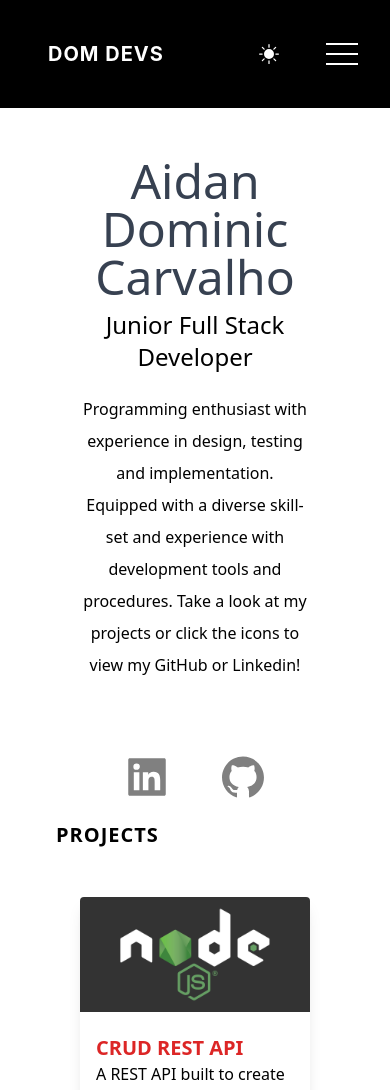
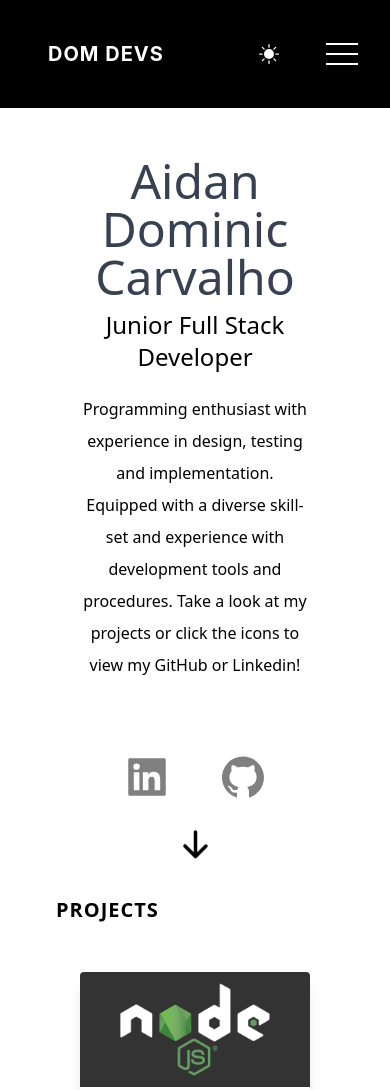
Before and after one commit to DomDevs2000/React-NextJS-Personal-Website, a Next.js app: page / in a window 390 px wide. Shown: the top 1090 px of the page. Built offline with nearby package versions, Linux system fonts and the light colour scheme.

Commit message:
added animated arrow for mobile screen sizes

```diff
--- a/pages/index.tsx
+++ b/pages/index.tsx
@@ -4,11 +4,13 @@ import Head from 'next/head';
 import path from 'path';
 import Link from 'next/link';
 import { AiFillGithub, AiFillLinkedin } from 'react-icons/ai';
+import { HiArrowDown } from "react-icons/hi";
 import type { GetStaticProps, NextPage } from 'next';
 import { PostCard } from '../components/PostCard';
 import { sortByDate } from '../utils';
 import type { TFrontmatter, TPost, TProject } from '../types';
 import { ProjectCard } from '../components/ProjectCard';
+
 
 type HomeProps = {
     posts: TPost[];
@@ -64,6 +66,11 @@ const Home: NextPage<HomeProps> = ({ posts, projects }) => {
                     <Link href="https://github.com/DomDevs2000">
                         <AiFillGithub color="gray" className="cursor-pointer" />
                     </Link>
+                </div>
+
+                <div
+                className="flex flex-row justify-center py-5">
+                <HiArrowDown size={35} className="animate-bounce lg:hidden dark:text-white"/>
                 </div>
                 <section className="">
                     <Link href="/projects">
```
